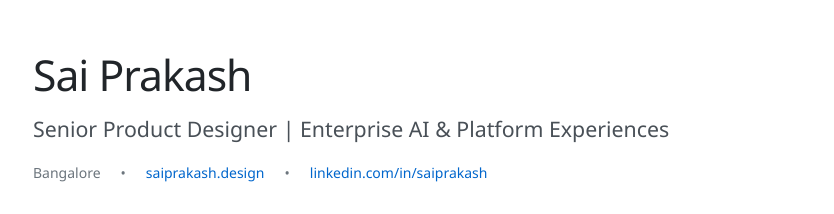
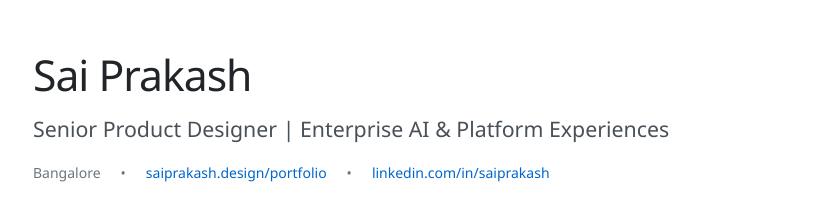
Before and after one commit to sai-prakash/resume, a plain HTML site: page index.html in a window 1280 px wide. Shown: the top 214 px of the page, without its empty margins (222-1056 px from the left). Drawn offline with Linux system fonts and the light colour scheme.

Commit message:
link updates

```diff
--- a/index.html
+++ b/index.html
@@ -290,7 +290,7 @@
             <div class="contact-info">
                 <span>Bangalore</span>
                 <span>•</span>
-                <a href="https://saiprakash.design">saiprakash.design</a>
+                <a href="https://saiprakash.design/portfoliio">saiprakash.design/portfolio</a>
                 <span>•</span>
                 <a href="https://linkedin.com/in/prakashsai">linkedin.com/in/saiprakash</a>
             </div>
```
